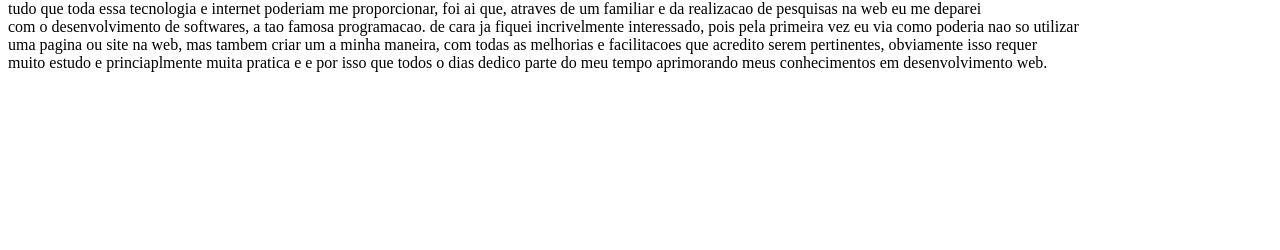
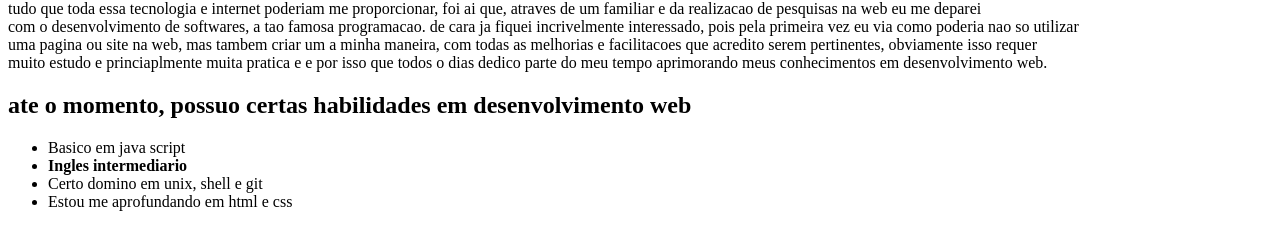
Before and after one commit to MatheusBraz871/MatheusBraz871.github.io, a plain HTML site: page index.html in a window 1280 px wide. Shown: the part 134-384 px from the top of the page. Drawn offline with Linux system fonts and the light colour scheme.

Commit message:
adicioneis minhas habilidades

```diff
--- a/index.html
+++ b/index.html
@@ -14,7 +14,13 @@
     que toda essa tecnologia e internet poderiam me proporcionar, foi ai que, atraves de um familiar e da realizacao de pesquisas na web eu me deparei <br> com o desenvolvimento
     de softwares, a tao famosa programacao. de cara ja fiquei incrivelmente interessado, pois pela primeira vez eu via como poderia nao so utilizar <br> uma pagina ou site na web,
     mas tambem criar um a minha maneira, com todas as melhorias e facilitacoes que acredito serem pertinentes, obviamente isso requer <br> muito estudo e princiaplmente muita pratica
-    e e por isso que todos o dias dedico parte do meu tempo aprimorando meus conhecimentos em desenvolvimento web.
-
+    e e por isso que todos o dias dedico parte do meu tempo aprimorando meus conhecimentos em desenvolvimento web. <br>
+    <h2>ate o momento, possuo certas habilidades em desenvolvimento web</h2>
+    <ul>
+        <li>Basico em java script</li>
+        <li><strong>Ingles intermediario</strong></li>
+        <li>Certo domino em unix, shell e git</li>
+        <li>Estou me aprofundando em html e css</li>
+    </ul>
 </body>
 </html>
```
